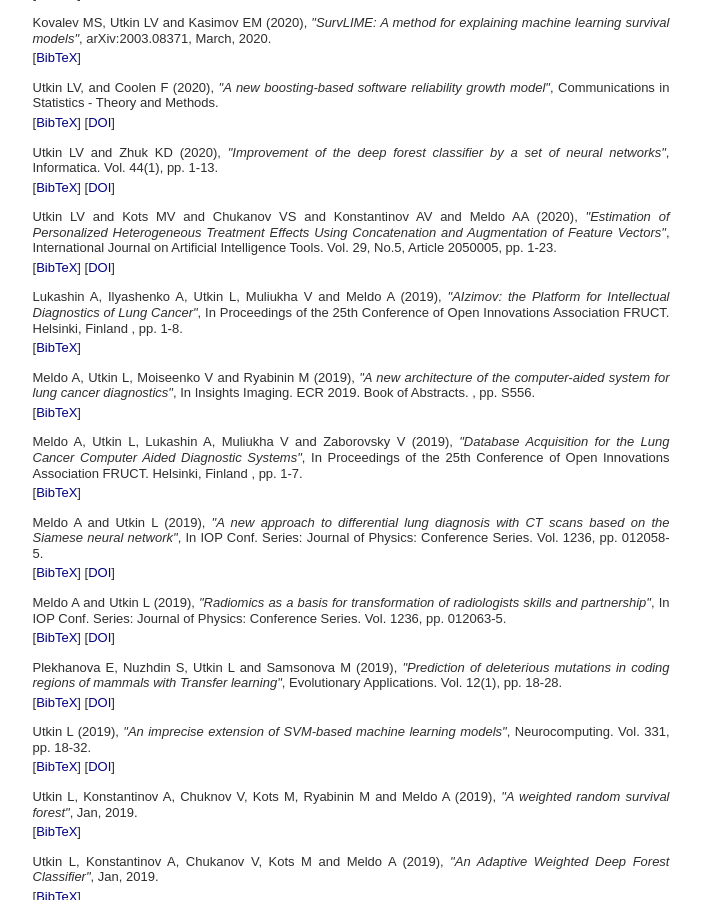
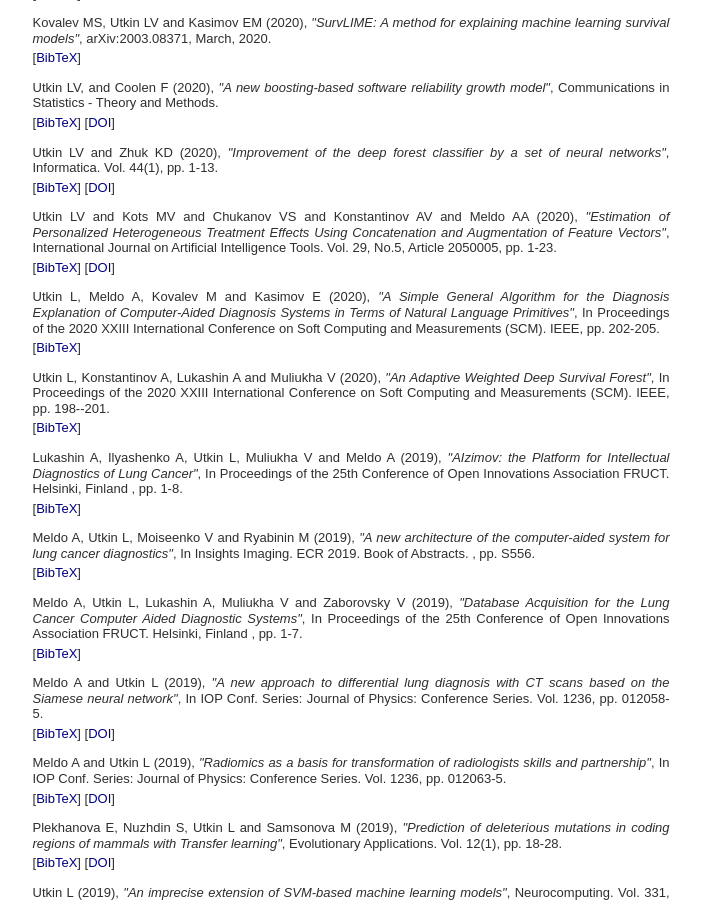
Before and after one commit to levutkin/levutkin.github.io, a Jekyll site: the page publications.html, which Jekyll copies as it is, in a window 1280 px wide and 900 px high, scrolled down 753 px. Shown: the whole window, without its empty margins (289-990 px from the left). Built offline with Jekyll 4.4.1, drawn with Linux system fonts in a browser that asks for light colours.

Commit message:
Update publications.html

```diff
--- a/publications.html
+++ b/publications.html
@@ -666,6 +666,60 @@
 }
 </pre></td>
 
+</tr>
+
+<tr id="Utkin-etal-2020a" class="entry">
+	<td>Utkin L, Meldo A, Kovalev M and Kasimov E (2020), <i>"A Simple General Algorithm for the Diagnosis Explanation of Computer-Aided Diagnosis Systems in Terms of Natural Language Primitives"</i>, In Proceedings of the 2020 XXIII International Conference on Soft Computing and Measurements (SCM). IEEE, pp. 202-205.
+	<p class="infolinks"> [<a href="javascript:toggleInfo('Utkin-etal-2020a','bibtex')">BibTeX</a>]</p>
+
+	</td>
+
+</tr>
+
+<tr id="bib_Utkin-etal-2020a" class="bibtex noshow">
+
+<td><b>BibTeX</b>:
+
+<pre>
+
+@InProceedings{Utkin-etal-2020a,
+  author    = {L.V. Utkin and A.A. Meldo and M.S. Kovalev and E.M. Kasimov},
+  booktitle = {2020 XXIII International Conference on Soft Computing and Measurements (SCM)},
+  title     = {A Simple General Algorithm for the Diagnosis Explanation of Computer-Aided Diagnosis Systems in Terms of Natural Language Primitives},
+  year      = {2020},
+  pages     = {202--205},
+  publisher = {IEEE},
+  doi       = {10.1109/SCM50615.2020.9198764},
+}
+
+</pre></td>
+
+
+</tr>
+
+<tr id="Utkin-etal-2020b" class="entry">
+	<td>Utkin L, Konstantinov A, Lukashin A and Muliukha V (2020), <i>"An Adaptive Weighted Deep Survival Forest"</i>, In Proceedings of the 2020 XXIII International Conference on Soft Computing and Measurements (SCM). IEEE, pp. 198--201.
+	<p class="infolinks"> [<a href="javascript:toggleInfo('Utkin-etal-2020b','bibtex')">BibTeX</a>]</p>
+
+	</td>
+
+</tr>
+
+<tr id="bib_Utkin-etal-2020b" class="bibtex noshow">
+
+<td><b>BibTeX</b>:
+
+<pre>
+
+@InProceedings{Utkin-etal-2020b,
+  author    = {L.V. Utkin and A.V. Konstantinov and A.A. Lukashin and V.A. Muliukha},
+  booktitle = {2020 XXIII International Conference on Soft Computing and Measurements (SCM)},
+  title     = {An Adaptive Weighted Deep Survival Forest},
+  year      = {2020},
+  pages     = {198--201},
+  publisher = {IEEE},
+  doi       = {10.1109/SCM50615.2020.9198755},
+}
 
 </tr>
 <tr id="Lukashin-etal-2019" class="entry">
```
